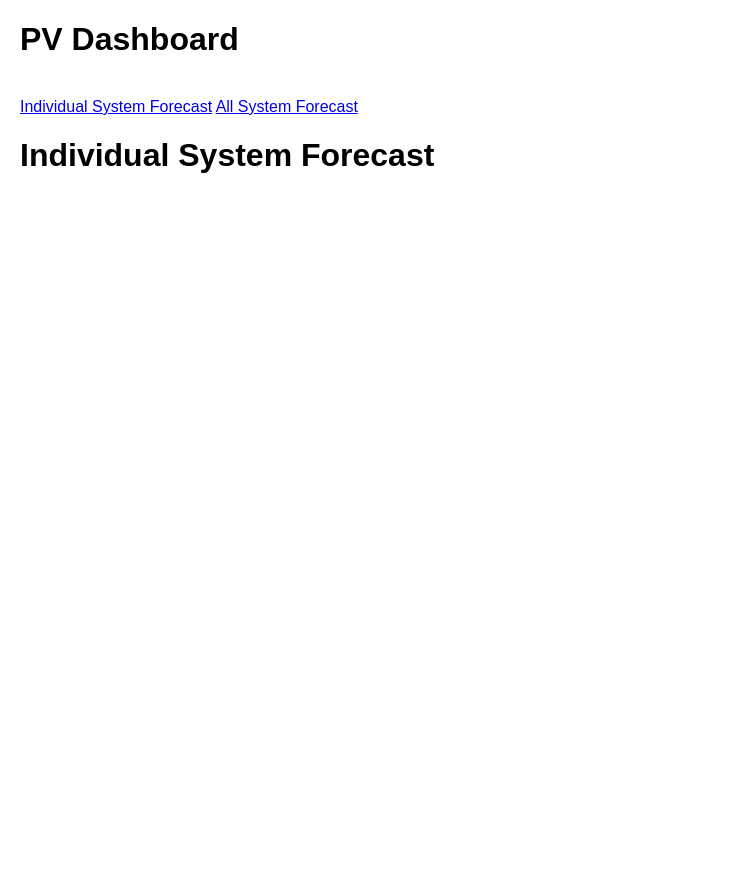
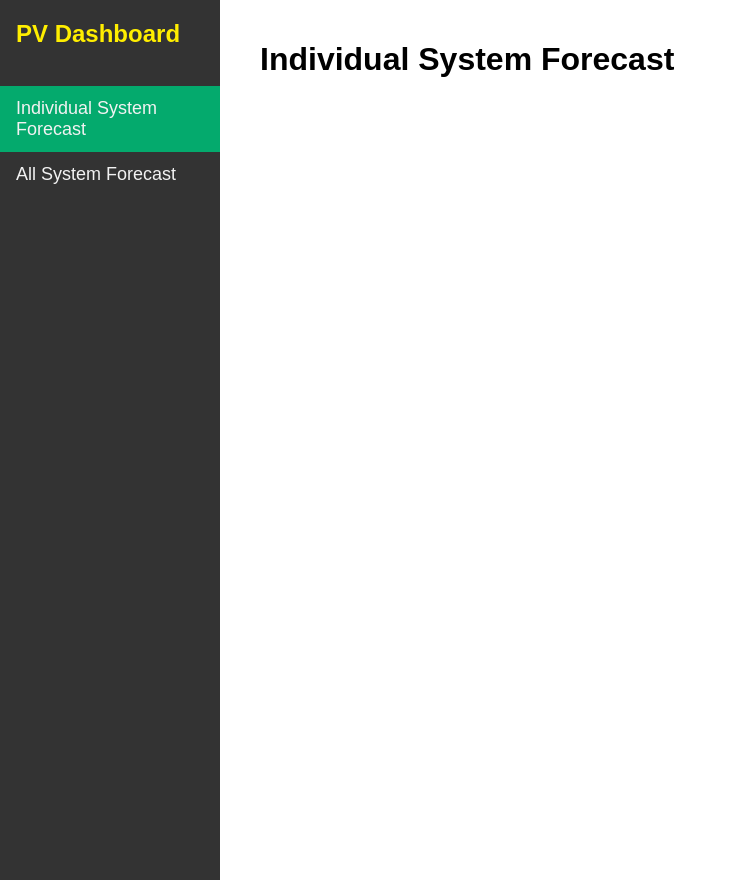
Before and after one commit to MSchwald/pvenergy, a Django app: page / in a window 1280 px wide. Shown: the whole page, without its empty margins (0-737 px from the left). Run offline with Django 5.2, Linux system fonts and the light colour scheme; parts of the project's set-up code (start-up, migrations or seed data) failed here and were passed over.

Commit message:
styles for sidebar, two-columned tables stretch plots to width of user's browser window

```diff
--- a/dashboard/static/dashboard/dashboard.css
+++ b/dashboard/static/dashboard/dashboard.css
@@ -2,3 +2,64 @@ body { font-family: Arial, sans-serif; margin: 20px; }
 h2 { margin-top: 40px; }
 .system-block { margin-bottom: 60px; }
 img { max-width: 800px; height: auto; display: block; margin-top: 20px; }
+div.two_columns {
+  width:100%;
+}
+div.two_columns div {
+  width:50%;
+  float:left;
+}
+/* Sidebar */
+.sidebar {
+    height: 100%;            /* volle Höhe */
+    width: 220px;            /* Breite der Sidebar */
+    position: fixed;         /* fixiert links */
+    top: 0;
+    left: 0;
+    background-color: #333;
+    padding-top: 20px;
+    overflow-x: hidden;      /* falls Links länger werden */
+}
+
+.sidebar h1 {
+    color: #ffee00;      /* gleiche Farbe wie die Links */
+    font-size: 24px;     /* optional, anpassen */
+    margin: 0 0 20px 0;  /* Abstand nach unten */
+    padding-left: 16px;  /* passt zur Sidebar-Links-Padding */
+}
+
+.sidebar a {
+    display: block;
+    color: #f2f2f2;
+    padding: 12px 16px;
+    text-decoration: none;
+    font-size: 18px;
+}
+
+.sidebar a:hover {
+    background-color: #575757;
+}
+
+.sidebar a.active {
+    background-color: #04AA6D;
+}
+
+/* Content rechts neben der Sidebar */
+.content {
+    margin-left: 240px;      /* Platz lassen für Sidebar + etwas Abstand */
+    padding: 20px;
+}
+
+html, body {
+    height: 100%;
+    margin: 0;
+    padding: 0;
+}
+
+img {
+    padding: 0;
+    display: block;
+    margin: 0 auto;
+    max-height: 100%;
+    max-width: 100%;
+}
```
